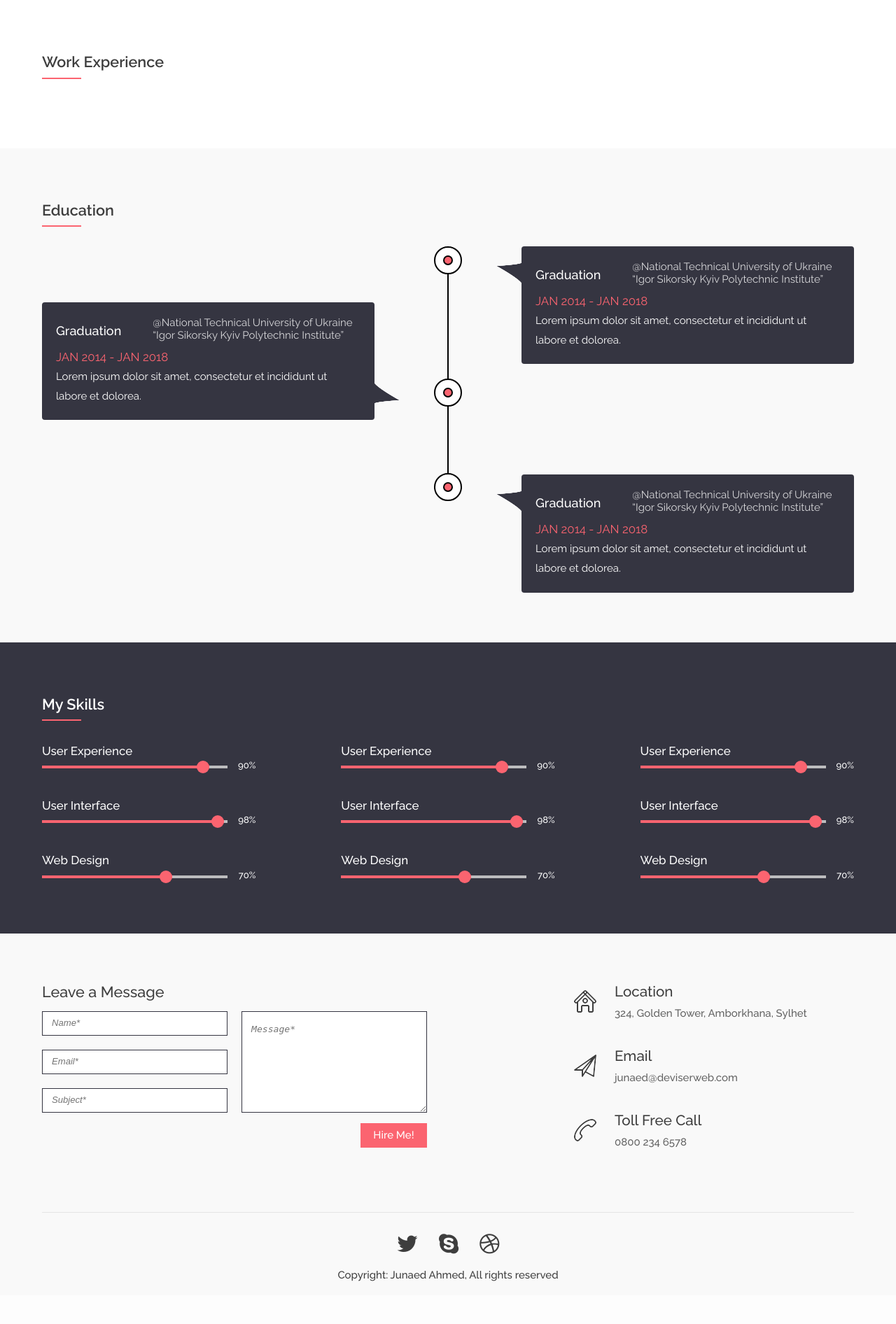
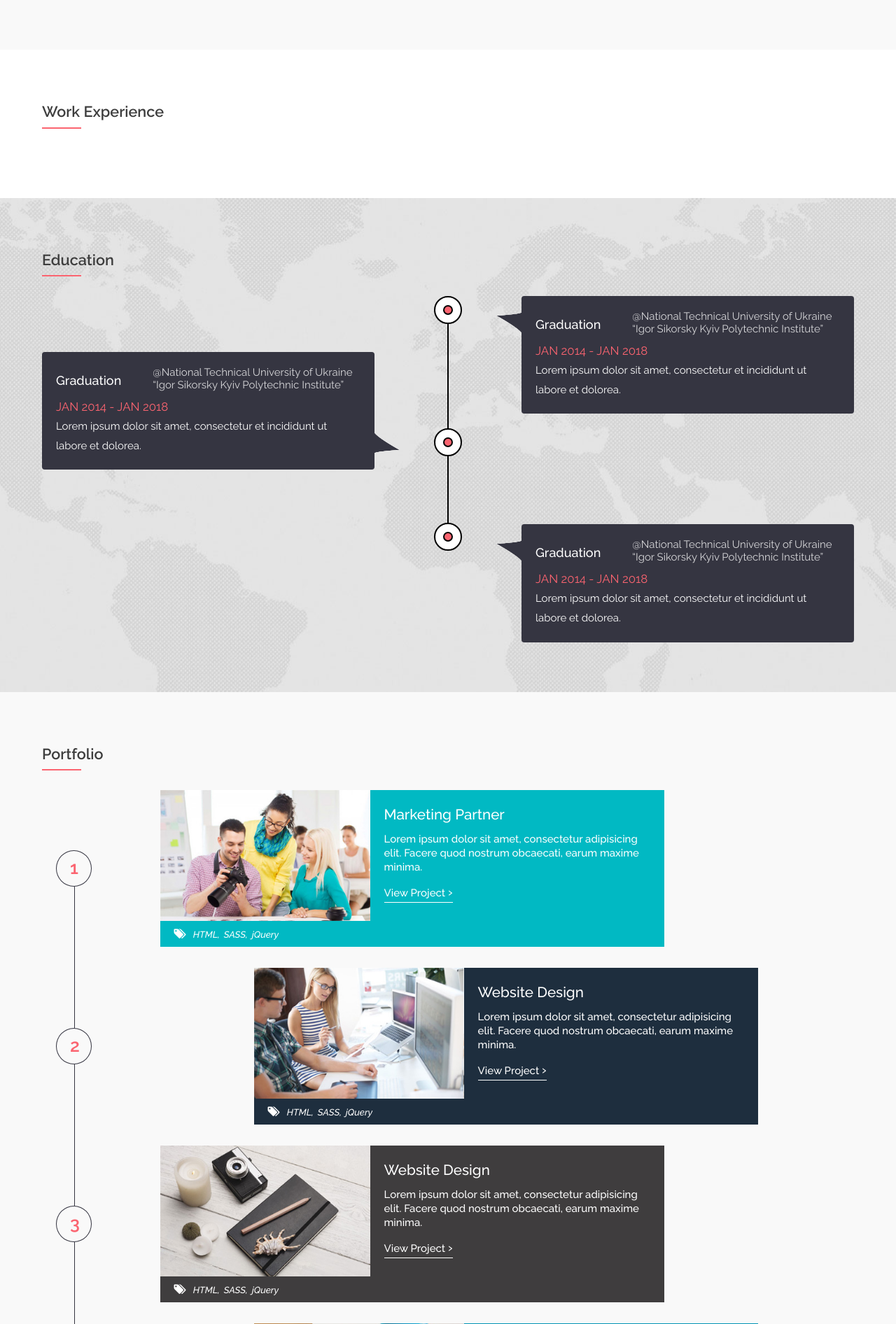
Before and after one commit to QuantumXO/quantumxo.github.io, a PHP site: page /portfolio/Resume.dev/index.html in a window 1280 px wide. Shown: the part 1080-2972 px from the top of the page at 70% size. Before the commit the page ends 2911 px from the top, so only its background shows below. Run offline with PHP 8.4, Linux system fonts and the light colour scheme; some web fonts are replaced.

Commit message:
Add files via upload

```diff
--- a/portfolio/Resume.dev/css/style.css
+++ b/portfolio/Resume.dev/css/style.css
@@ -88,6 +88,9 @@ table {
   -webkit-font-smoothing: antialiased;
   font: normal normal normal 16px/1 'AwesomeFont'; }
 
+.fa-tags:before {
+  content: "\f02c"; }
+
 .fa-twitter:before {
   content: "\f099"; }
 
@@ -130,25 +133,21 @@ input, textarea {
 
 input::-webkit-input-placeholder, textarea::-webkit-input-placeholder {
   opacity: 1;
-  font-style: italic;
   -webkit-transition: opacity 0.3s ease;
   transition: opacity 0.3s ease; }
 
 input::-moz-placeholder, textarea::-moz-placeholder {
   opacity: 1;
-  font-style: italic;
   -webkit-transition: opacity 0.3s ease;
   transition: opacity 0.3s ease; }
 
 input:-moz-placeholder, textarea:-moz-placeholder {
   opacity: 1;
-  font-style: italic;
   -webkit-transition: opacity 0.3s ease;
   transition: opacity 0.3s ease; }
 
 input:-ms-input-placeholder, textarea:-ms-input-placeholder {
   opacity: 1;
-  font-style: italic;
   -webkit-transition: opacity 0.3s ease;
   transition: opacity 0.3s ease; }
 
@@ -495,12 +530,16 @@ main {
   border-bottom: 1px solid #e5e5e5; }
 
 .about-img {
-  width: 300px;
-  height: 410px;
+  width: 320px;
+  height: 430px;
+  margin-top: -20px;
   background-color: #353541; }
 
 .experience {
   background-color: #fff; }
+
+.education {
+  background: #e7e7e7 url(../img/contact.jpg); }
 
 .education-wrap {
   display: -webkit-box;
@@ -522,6 +561,155 @@ main {
 
 .education-timeline.line1:after {
   height: 150px; }
+
+.portfolio .row {
+  overflow: hidden; }
+
+.portfolio-numeration {
+  float: left;
+  width: 51px;
+  height: 51px;
+  margin: 86px 0 0 20px;
+  text-align: center;
+  color: #3e3e3e; }
+
+.numeration-block {
+  color: #fb6470;
+  font-size: 1.6875em;
+  font-weight: 600;
+  -webkit-user-select: none;
+  -moz-user-select: none;
+  -ms-user-select: none;
+  user-select: none;
+  position: relative;
+  -webkit-border-radius: 50%;
+  border-radius: 50%;
+  margin-bottom: 202px;
+  padding: 9px 20px 11px 19px;
+  border: 1px solid #353541; }
+
+.numeration-block:not(:last-child):after {
+  top: 51px;
+  left: 25px;
+  width: 1px;
+  content: '';
+  height: 202px;
+  position: absolute;
+  background-color: #353541; }
+
+.portfolio-wrap {
+  display: -webkit-box;
+  display: -webkit-flex;
+  display: -ms-flexbox;
+  display: flex;
+  margin: 0 auto;
+  -webkit-flex-wrap: wrap;
+  -ms-flex-wrap: wrap;
+  flex-wrap: wrap;
+  max-width: 894px;
+  -webkit-box-orient: horizontal;
+  -webkit-box-direction: normal;
+  -webkit-flex-direction: row;
+  -ms-flex-direction: row;
+  flex-direction: row;
+  -webkit-box-align: center;
+  -webkit-align-items: center;
+  -ms-flex-align: center;
+  align-items: center;
+  -webkit-box-pack: justify;
+  -webkit-justify-content: space-between;
+  -ms-flex-pack: justify;
+  justify-content: space-between; }
+
+.portfolio-block {
+  width: 720px;
+  margin-bottom: 30px; }
+
+.block1 {
+  background-color: #01b9c3; }
+
+.block2 {
+  margin-left: 15%;
+  background-color: #1e2e3e; }
+
+.block3 {
+  background-color: #3f3d3e; }
+
+.block4 {
+  margin-left: 15%;
+  background-color: #0093b5; }
+
+.block5 {
+  background-color: #353541; }
+
+.block6 {
+  margin-left: 15%;
+  background-color: #6176ab; }
+
+.portfolio-img {
+  float: left;
+  width: 300px;
+  height: 100%; }
+
+.portfolio-info {
+  padding: 10px 20px;
+  overflow: hidden; }
+
+.portfolio-topic {
+  font-size: 1.375em;
+  line-height: 50px; }
+
+.portfolio-content {
+  font-size: 1em;
+  line-height: 20px; }
+
+.portfolio-link:-webkit-any-link {
+  color: #fff;
+  font-size: 1em;
+  line-height: 50px;
+  padding-bottom: 4px;
+  text-decoration: none;
+  text-transform: capitalize;
+  border-bottom: 1px solid #fff; }
+
+.portfolio-link:-moz-any-link {
+  color: #fff;
+  font-size: 1em;
+  line-height: 50px;
+  padding-bottom: 4px;
+  text-decoration: none;
+  text-transform: capitalize;
+  border-bottom: 1px solid #fff; }
+
+.portfolio-link:any-link {
+  color: #fff;
+  font-size: 1em;
+  line-height: 50px;
+  padding-bottom: 4px;
+  text-decoration: none;
+  text-transform: capitalize;
+  border-bottom: 1px solid #fff; }
+  .portfolio-link:-webkit-any-link span {
+    font-size: 1.25em; }
+  .portfolio-link:-moz-any-link span {
+    font-size: 1.25em; }
+  .portfolio-link:any-link span {
+    font-size: 1.25em; }
+
+.portfolio-link:hover, .portfolio-link:focus {
+  opacity: .7; }
+
+.portfolio-tags {
+  clear: both;
+  padding: 10px 20px; }
+  .portfolio-tags .fa {
+    margin-right: 10px; }
+  .portfolio-tags span {
+    margin-right: 6px; }
+
+.portfolio-tags:not(.fa) {
+  font-size: 0.875em;
+  font-style: italic; }
 
 .skills {
   background-color: #353541; }
--- a/portfolio/Resume.dev/index.html
+++ b/portfolio/Resume.dev/index.html
@@ -10,18 +10,17 @@
 </head><!-- /HEAD -->
 
 <body>
-
-<header>
+<header id="home">
 	<div class="row">
 		<a href="#" id="navOpen" class="nav-open"><span></span></a>
 		<nav id="navigation" class="navigation" role="navigation">
 			<ul class="nav-list">
 				<li class="nav-item"><a href="#home" class="nav-link">home</a></li>
 				<li class="nav-item"><a href="#about" class="nav-link">about me</a></li>
-				<li class="nav-item"><a href="#experience" class="nav-link">work exparience</a></li>
+				<li class="nav-item"><a href="#experience" class="nav-link">work experience</a></li>
 				<li class="nav-item"><a href="#education" class="nav-link">education</a></li>
+				<li class="nav-item"><a href="#portfolio" class="nav-link">portfolio</a></li>
 				<li class="nav-item"><a href="#skills" class="nav-link">skills</a></li>
-				<li class="nav-item"><a href="#portfolio" class="nav-link">portfolio</a></li>
 				<li class="nav-item"><a href="#contacts" class="nav-link">contacts</a></li>
 			</ul>
 		</nav>
@@ -90,6 +89,75 @@
 			</div>
 		</div>
 	</section>
+	<section id="portfolio" class="portfolio">
+		<div class="row">
+			<h3 class="section-title">portfolio</h3>
+			<div class="portfolio-numeration">
+				<div class="numeration-block">1</div>
+				<div class="numeration-block">2</div>
+				<div class="numeration-block">3</div>
+				<div class="numeration-block">4</div>
+				<div class="numeration-block">5</div>
+				<div class="numeration-block">6</div>
+			</div>
+			<div class="portfolio-wrap">
+				<div class="portfolio-block block1">
+					<img src="img/portfolio-img-1.jpg" class="portfolio-img" />
+					<div class="portfolio-info">
+						<div class="portfolio-topic">Marketing Partner</div>
+						<p class="portfolio-content">Lorem ipsum dolor sit amet, consectetur adipisicing elit. Facere quod nostrum obcaecati, earum maxime minima.</p>
+						<a href="#" class="portfolio-link" _blank>view project <span>&#8250;</span></a>
+					</div>
+					<div class="portfolio-tags"><i class="fa fa-tags"></i>HTML<span>,</span>SASS<span>,</span>jQuery</div>
+				</div><!-- /portfolio-block -->
+				<div class="portfolio-block block2">
+					<img src="img/portfolio-img-2.jpg" class="portfolio-img" />
+					<div class="portfolio-info">
+						<div class="portfolio-topic">Website Design</div>
+						<p class="portfolio-content">Lorem ipsum dolor sit amet, consectetur adipisicing elit. Facere quod nostrum obcaecati, earum maxime minima.</p>
+						<a href="#" class="portfolio-link" _blank>view project <span>&#8250;</span></a>
+					</div>
+					<div class="portfolio-tags"><i class="fa fa-tags"></i>HTML<span>,</span>SASS<span>,</span>jQuery</div>
+				</div><!-- /portfolio-block -->
+				<div class="portfolio-block block3">
+					<img src="img/portfolio-img-3.jpg" class="portfolio-img" />
+					<div class="portfolio-info">
+						<div class="portfolio-topic">Website Design</div>
+						<p class="portfolio-content">Lorem ipsum dolor sit amet, consectetur adipisicing elit. Facere quod nostrum obcaecati, earum maxime minima.</p>
+						<a href="#" class="portfolio-link" _blank>view project <span>&#8250;</span></a>
+					</div>
+					<div class="portfolio-tags"><i class="fa fa-tags"></i>HTML<span>,</span>SASS<span>,</span>jQuery</div>
+				</div><!-- /portfolio-block -->
+				<div class="portfolio-block block4">
+					<img src="img/portfolio-img-4.jpg" class="portfolio-img" />
+					<div class="portfolio-info">
+						<div class="portfolio-topic">Website Design</div>
+						<p class="portfolio-content">Lorem ipsum dolor sit amet, consectetur adipisicing elit. Facere quod nostrum obcaecati, earum maxime minima.</p>
+						<a href="#" class="portfolio-link" _blank>view project <span>&#8250;</span></a>
+					</div>
+					<div class="portfolio-tags"><i class="fa fa-tags"></i>HTML<span>,</span>SASS<span>,</span>jQuery</div>
+				</div><!-- /portfolio-block -->
+				<div class="portfolio-block block5">
+					<img src="img/portfolio-img-5.jpg" class="portfolio-img" />
+					<div class="portfolio-info">
+						<div class="portfolio-topic">Website Design</div>
+						<p class="portfolio-content">Lorem ipsum dolor sit amet, consectetur adipisicing elit. Facere quod nostrum obcaecati, earum maxime minima.</p>
+						<a href="#" class="portfolio-link" _blank>view project <span>&#8250;</span></a>
+					</div>
+					<div class="portfolio-tags"><i class="fa fa-tags"></i>HTML<span>,</span>SASS<span>,</span>jQuery</div>
+				</div><!-- /portfolio-block -->
+				<div class="portfolio-block block6">
+					<img src="img/portfolio-img-6.jpg" class="portfolio-img" />
+					<div class="portfolio-info">
+						<div class="portfolio-topic">Website Design</div>
+						<p class="portfolio-content">Lorem ipsum dolor sit amet, consectetur adipisicing elit. Facere quod nostrum obcaecati, earum maxime minima.</p>
+						<a href="#" class="portfolio-link" _blank>view project <span>&#8250;</span></a>
+					</div>
+					<div class="portfolio-tags"><i class="fa fa-tags"></i>HTML<span>,</span>SASS<span>,</span>jQuery</div>
+				</div><!-- /portfolio-block -->
+			</div><!-- /portfolio-wrap -->
+		</div><!-- /portfolio-wrap -->
+	</section>
 	<section id="skills" class="skills">
 		<div class="row">
 			<h3 class="section-title">my skills</h3>
@@ -127,7 +195,6 @@
 						<div class="skills-line wb"></div>
 						<span class="skills-number">70%</span>
 					</div>
-
 				</div>
 				<div class="skills-block">
 					<div class="skills-item">
@@ -145,13 +212,12 @@
 						<div class="skills-line wb"></div>
 						<span class="skills-number">70%</span>
 					</div>
-
-				</div>
-			</div>
-		</div>
+				</div><!-- /skills-block -->
+			</div><!-- /skills-wrap -->
+		</div><!-- /row -->
 	</section>
 </main>
-<footer class="contacts">
+<footer id="contacts" class="contacts">
 	<div class="row">
 		<div class="footer-top">
 			<div class="footer-msg">
@@ -191,7 +257,7 @@
 					</div><!-- /footer-inner -->
 				</li>
 			</ul>
-		</div>
+		</div><!-- /footer-top -->
 		<div class="footer-bottom">
 			<ul class="footer_social-list">
 				<li class="footer_social-item"><a href="#" class="fa fa-twitter footer_social-link"></a></li>
@@ -202,7 +268,6 @@
 		</div>
 	</div>
 </footer>
-
 
 <script src="//cdnjs.cloudflare.com/ajax/libs/jquery/2.2.4/jquery.min.js"></script>
 <!-- start SCRIPT -->
```
Also changed, not shown: other parts of portfolio/Resume.dev/css/style.css (+41 -5 lines), portfolio/Resume.dev/img/bg.png (added), portfolio/Resume.dev/img/body.bg.png (added), portfolio/Resume.dev/img/contact.jpg (added), portfolio/Resume.dev/img/overlay-light.png (added), portfolio/Resume.dev/img/pattern-count.png (added), portfolio/Resume.dev/img/photo2.jpg (added), portfolio/Resume.dev/img/portfolio-img-1.jpg (added), portfolio/Resume.dev/img/portfolio-img-2.jpg (added), portfolio/Resume.dev/img/portfolio-img-3.jpg (added), portfolio/Resume.dev/img/portfolio-img-4.jpg (added), portfolio/Resume.dev/img/portfolio-img-5.jpg (added), portfolio/Resume.dev/img/portfolio-img-6.jpg (added), portfolio/Resume.dev/img/portfolio-img.jpg (added).
